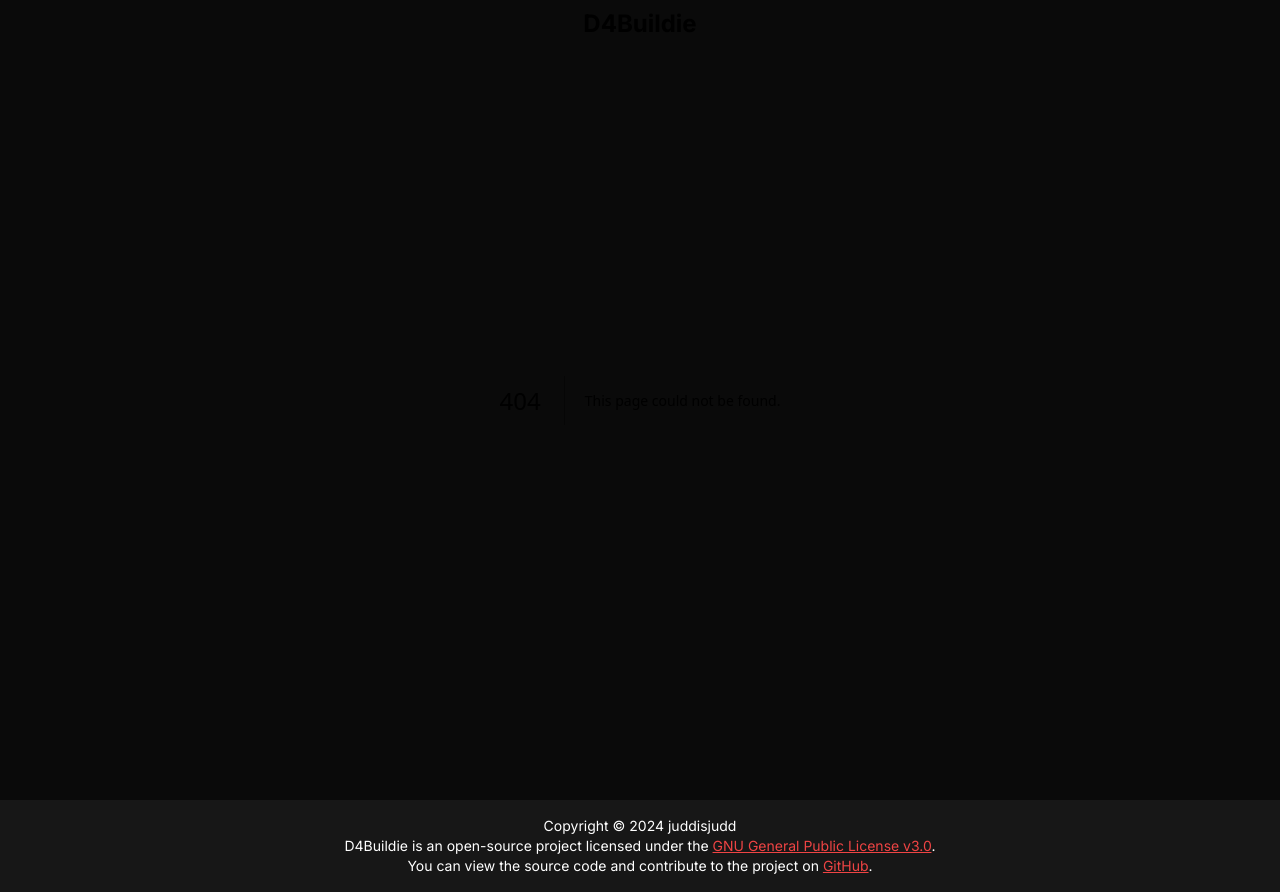
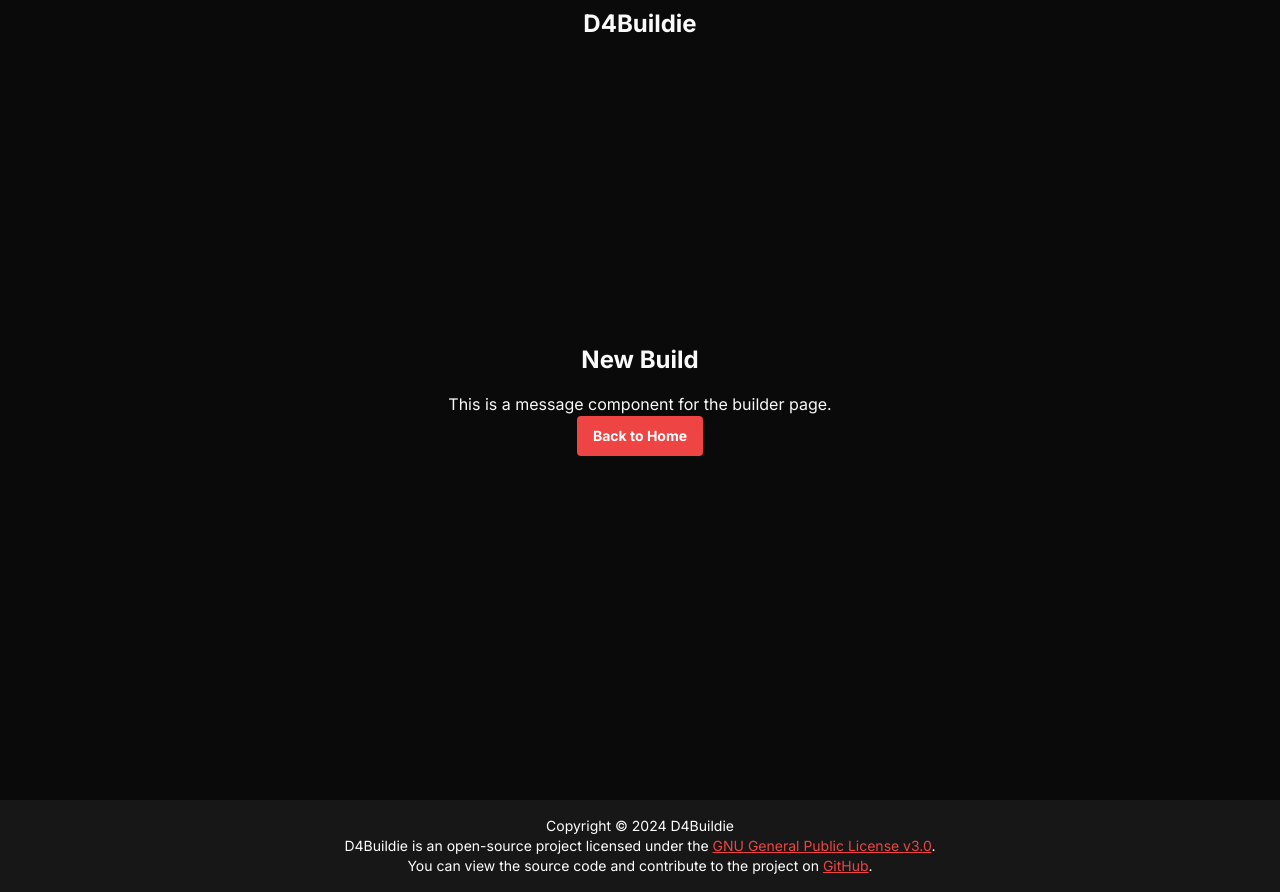
Before and after one commit to juddisjudd/d4buildie, a Next.js app: page /builder in a window 1280 px wide. Before the commit this address had no page. Built offline with nearby package versions, Linux system fonts and the light colour scheme.

Commit message:
chore: Update home and add builder page route

```diff
--- /dev/null
+++ b/src/app/builder/_components/Message.tsx
@@ -0,0 +1,9 @@
+'use client';
+
+import React from 'react';
+
+export const Message: React.FC = () => {
+  return (
+    <p>This is a message component for the builder page.</p>
+  );
+};
--- /dev/null
+++ b/src/app/builder/page.tsx
@@ -0,0 +1,20 @@
+'use client';
+
+import React from 'react';
+import { Button } from '@/components/ui/button';
+import Link from 'next/link';
+import { Message } from './_components/Message';
+
+export default function Builder() {
+  return (
+    <main className="flex flex-col items-center justify-center min-h-screen p-4">
+      <h1 className="text-2xl font-bold mb-4">New Build</h1>
+      <Message />
+      <Link href="/">
+        <Button className="px-4 py-2 font-bold text-white bg-red-500 rounded hover:bg-red-700">
+          Back to Home
+        </Button>
+      </Link>
+    </main>
+  );
+}
--- a/src/app/page.tsx
+++ b/src/app/page.tsx
@@ -1,28 +1,31 @@
-"use client";
+'use client';
 
-import React from "react";
-import { Plus, Upload } from "lucide-react";
-import { Button } from "@/components/ui/button";
-import { Separator } from "@/components/ui/separator";
-import { toast } from "sonner";
+import React from 'react';
+import { Plus, Upload } from 'lucide-react';
+import { Button } from '@/components/ui/button';
+import { Separator } from '@/components/ui/separator';
+import { toast } from 'sonner';
+import Link from 'next/link';
 
 export default function Home() {
   const handleImportLoadClick = () => {
-    console.log("Button clicked");
-    toast("Feature not implemented yet.");
+    console.log('Button clicked');
+    toast('Feature not implemented yet.');
   };
 
   return (
     <main className="flex flex-col items-center justify-center min-h-screen">
       <div className="flex items-center space-x-4">
-        <Button>
-          <Plus className="mr-2 h-4 w-4" />
-          New Build
-        </Button>
+        <Link href="/builder">
+          <Button>
+            <Plus className="mr-2 h-4 w-4" />
+            New Build
+          </Button>
+        </Link>
         <Separator orientation="vertical" className="h-8" />
         <Button onClick={handleImportLoadClick}>
           <Upload className="mr-2 h-4 w-4" />
-          Import/Load Build
+          Import/Load
         </Button>
       </div>
     </main>
--- a/src/components/footer.tsx
+++ b/src/components/footer.tsx
@@ -5,7 +5,7 @@ const Footer: React.FC = () => {
     <footer className="bg-neutral-900 text-white py-4">
       <div className="container mx-auto text-center">
         <p className="text-sm">
-          Copyright &copy; {new Date().getFullYear()} juddisjudd
+          Copyright &copy; {new Date().getFullYear()} D4Buildie
         </p>
         <p className="text-sm">
           D4Buildie is an open-source project licensed under the{" "}
```
